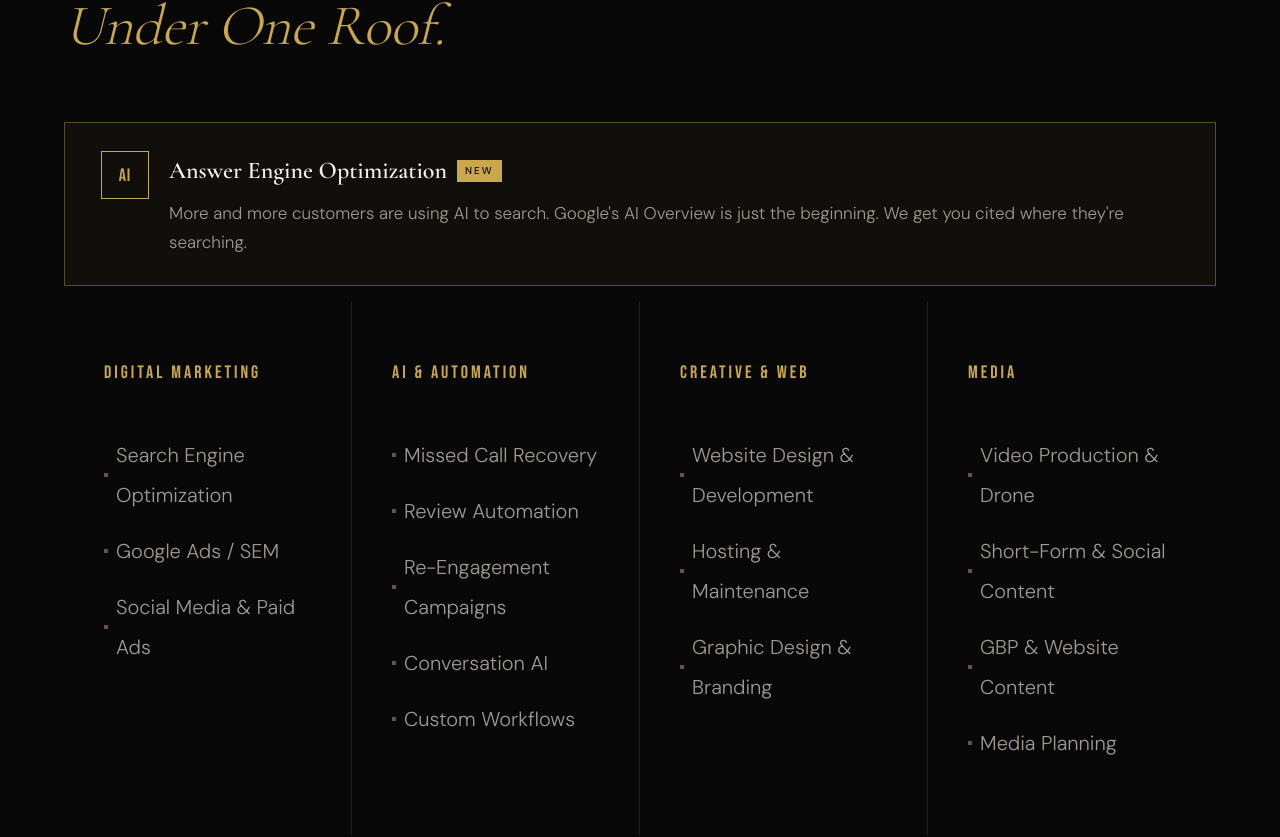
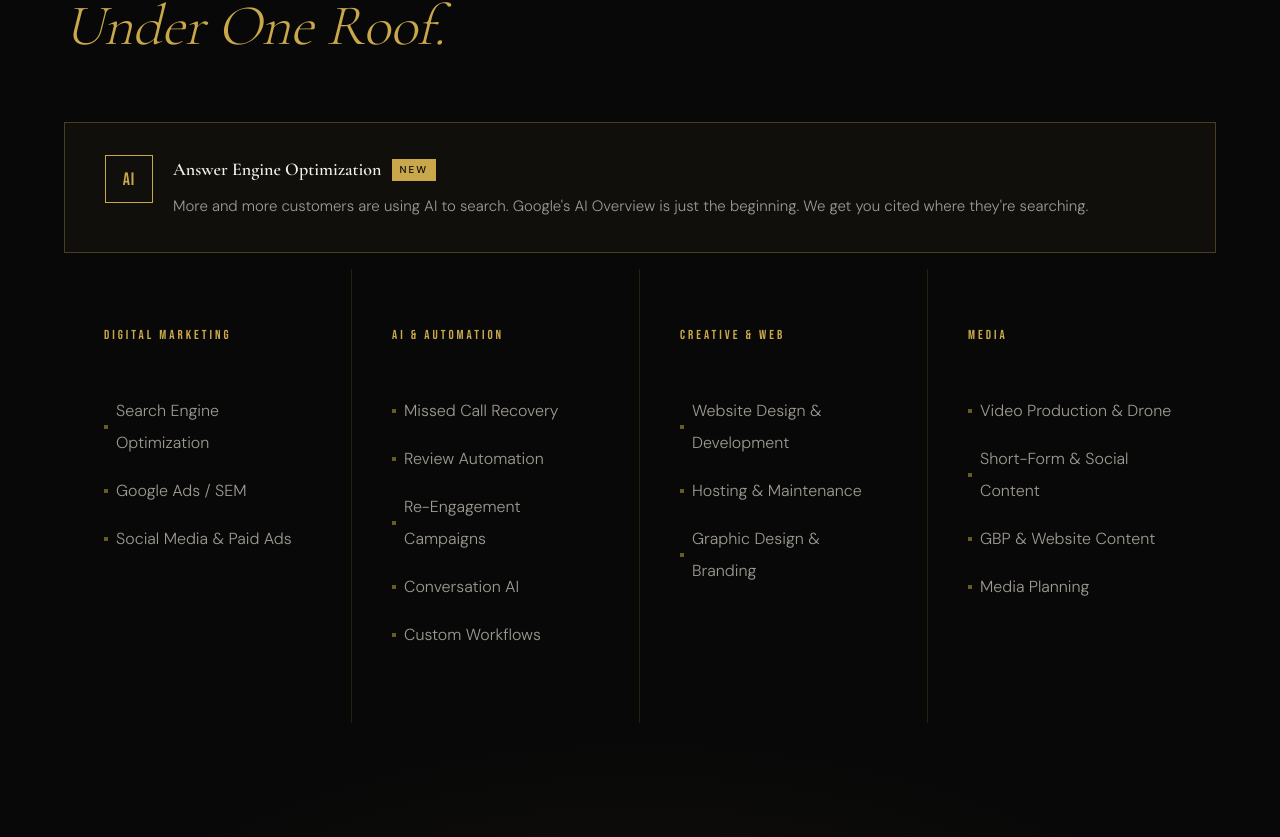
Before and after one commit to clarsol/clarion_solutions, a Next.js app: page / in a window 1280 px wide. Shown: the part 2159-2996 px from the top of the page. Built offline with nearby package versions, Linux system fonts and the light colour scheme.

Commit message:
landing page change

```diff
--- a/src/app/globals.css
+++ b/src/app/globals.css
@@ -241,6 +241,30 @@ input, textarea {
   .service-related-grid { grid-template-columns: 1fr !important; }
 }
 
+/* ── AEO SHIMMER ── */
+@keyframes aeoShimmer {
+  from { transform: translateX(-100%); }
+  to   { transform: translateX(100%); }
+}
+
+.aeo-strip {
+  position: relative;
+  overflow: hidden;
+}
+
+.aeo-strip::after {
+  content: '';
+  position: absolute;
+  inset: 0;
+  background: linear-gradient(90deg, transparent 20%, rgba(201,168,76,0.8) 50%, transparent 80%);
+  transform: translateX(-100%);
+  pointer-events: none;
+}
+
+.aeo-strip.visible::after {
+  animation: aeoShimmer 1.2s 0.6s ease forwards;
+}
+
 .service-overview-card:hover { background: #161616 !important; }
 .service-overview-card:hover h2 { color: #E2C97E !important; }
 
--- a/src/components/CapabilitiesSection.jsx
+++ b/src/components/CapabilitiesSection.jsx
@@ -76,8 +76,8 @@ export default function CapabilitiesSection() {
         ref={aeoRef}
         className="reveal reveal-delay-2 aeo-strip"
         style={{
-          border: "1px solid rgba(201,168,76,0.4)",
-          padding: "28px 36px",
+          border: "1px solid rgba(201,168,76,0.3)",
+          padding: "32px 40px",
           marginBottom: "16px",
           display: "flex",
           alignItems: "flex-start",
@@ -107,7 +107,7 @@ export default function CapabilitiesSection() {
             <span
               style={{
                 fontFamily: "var(--font-cormorant)",
-                fontSize: "24px",
+                fontSize: "clamp(18px, 1.3vw, 24px)",
                 fontWeight: 600,
                 color: "#F5F1E8",
               }}
@@ -134,9 +134,9 @@ export default function CapabilitiesSection() {
           <p
             style={{
               fontFamily: "var(--font-dm-sans)",
-              fontSize: "17px",
+              fontSize: "clamp(15px, 1vw, 18px)",
               color: "#9E9A92",
-              lineHeight: 1.7,
+              lineHeight: 1.8,
               margin: 0,
             }}
           >
@@ -160,7 +160,7 @@ export default function CapabilitiesSection() {
             <h3
               style={{
                 fontFamily: "var(--font-bebas)",
-                fontSize: "18px",
+                fontSize: "clamp(13px, 0.9vw, 16px)",
                 letterSpacing: "3px",
                 textTransform: "uppercase",
                 color: "#C9A84C",
@@ -176,7 +176,7 @@ export default function CapabilitiesSection() {
                   key={item}
                   style={{
                     fontFamily: "var(--font-dm-sans)",
-                    fontSize: "20px",
+                    fontSize: "clamp(16px, 1.2vw, 22px)",
                     color: "#9E9A92",
                     lineHeight: 2,
                     paddingBottom: "16px",
```
